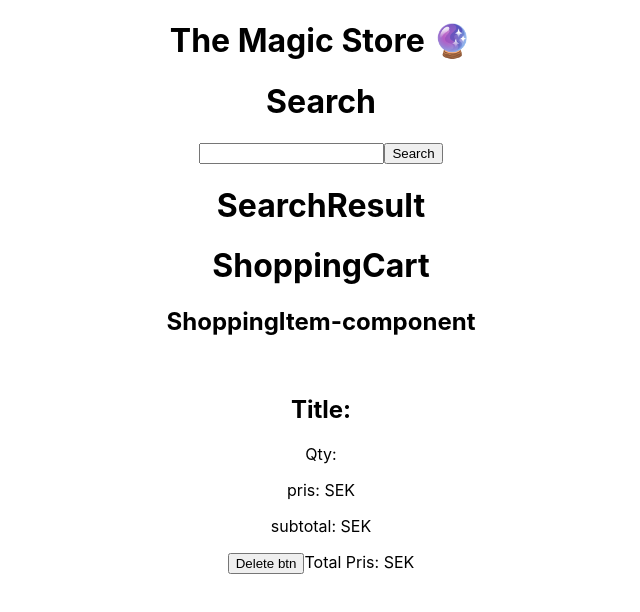
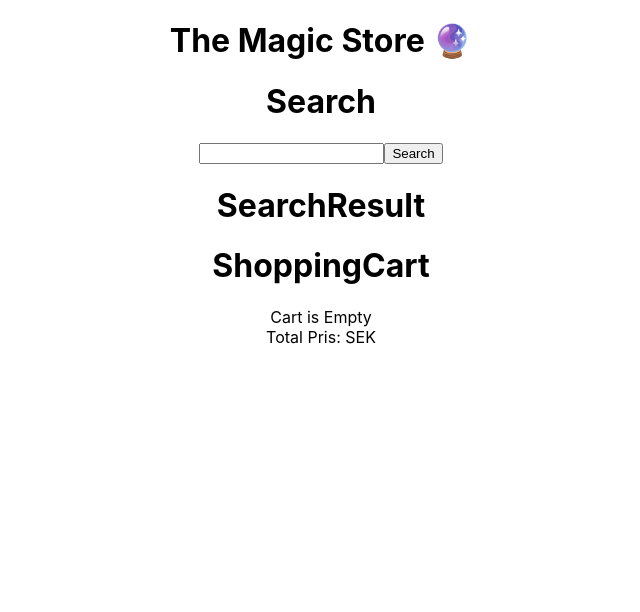
Before and after one commit to Manpec/webshop, a React (Create React App) app: page / in a window 1280 px wide. Shown: the top 612 px of the page, without its empty margins (319-959 px from the left). Built offline with nearby package versions, Linux system fonts and the light colour scheme.

Commit message:
Add items in ShoppingCart implemented

```diff
--- a/public/products.json
+++ b/public/products.json
@@ -1,69 +1,69 @@
  [
     {
-    "produktnummer": 1,
+    "productnumber": 1,
     "name": "JURASSIC WORLD GIANT DINO",
     "price": 799,
     "description": "Barn kommer att upptäcka spännande action och äventyr med denna Super Colossal dinosauriefigur i en ENORM storlek och som kan SVÄLJA MINI ACTION-FIGURER HELA. Barn kan få figuren att hacka ner de figurer de redan har, och sedan lossa spärren på magen för att släppa dem och starta en ny köttätande berättelse! Har även autentisk skulptur, textur och färg.",
     "image": "https://media.lekia.se/lekia/images/g-maki-969-5005-2022-08-24-201433226/0/0/0/jurassic-world-strike-n-roar-giant-dino.jpg"
     },
     {
-    "produktnummer": 2,
+    "productnumber": 2,
     "name": "BABY PUZZLES 5 PCS DINOSAURS",
     "price": 149,
     "description": "Fem pussel från 2 till 5 bitar. Bygg verklighetstrogna dinosauriefigurer och lek med dem.",
     "image": "https://media.lekia.se/lekia/images/g-maki-80-18873-2021-09-11-141331684/0/0/0/educa-baby-puzzles-5-pcs-dinosaurs.jpg"
     },
     {
-    "produktnummer": 3,
+    "productnumber": 3,
     "name": "PAW PATROL BIG TRUCKS PUPS VEHICLE BUNDLE",
     "price": 399,
     "description": "Med PAW Patrol-leksaker kan barnen utforska sin fantasi och utveckla sina motoriska färdigheter genom låtsaslek när de återupplever sina favoritscener från serien, som Mighty Pups och PAW Patrol Movie, eller skapa helt nya äventyr med alla PAW Patrol-valparna (var och en säljs separat). För ännu mer skoj och spännande serie-inspirerade uppdrag: ta hem Big Truck Pups action-figurer och deras team-fordon för ändlösa timmar av action-fyllda äventyr (var och en säljs separat). Från 3 år.",
     "image": "https://media.lekia.se/lekia/images/g-maki-6064501-2022-10-11-102849692/0/0/0/paw-patrol-big-trucks-pups-vehicle-bundle.jpg"
     },
     {
-    "produktnummer": 4,
+    "productnumber": 4,
     "name": "PAW PATROL, SKOJIG MÅLARBOK MED KLISTERMÄRKEN",
     "price": 59.50,
     "description": "En riktigt skojig målarbok med Paw Patrol! Boken är fylld med bilder att färgalägga och dessutom ingår fina klistermärken. Massa med skoj för de som älskar Paw Patrol. ",
     "image": "https://media.lekia.se/lekia/images/g_egmo_132200_1/555/555/2/paw-patrol-skojig-malarbok-med-klistermarken.jpg"
     },
     {
-    "produktnummer": 5,
+    "productnumber": 5,
     "name": "LEGO HARRY POTTER 76398, HOGWARTS™ SJUKHUSFLYGEL",
     "price": 599,
     "description": "LEGO® Harry Potter™ Hogwarts™ sjukhusflygel (76398) sprudlar av magiska lekmöjligheter för barn från 8 år. De kan hitta på vårdande lekar i sjukstugan eller resa i tiden i klocktornet. Perfekt för fans av Harry Potter Små häxor och trollkarlar kan följa med Harry Potter, Ron Weasley™ och Hermione Granger™ i ett mångsidigt lekset baserat på en minnesvärd scen från Harry Potteroch fången från Azkaban™.",
     "image": "https://media.lekia.se/lekia/images/g-lego-76398-2022-04-22-123108936/0/0/0/lego-harry-potter-76398-hogwarts-sjukhusflygel.jpg"
     },
     {
-    "produktnummer": 6,
+    "productnumber": 6,
     "name": "LEGO DUPLO MY FIRST",
     "price": 249,
     "description": "Ett tåg som kan knuffas med 10 sifferklossar att lasta, lasta av, stapla och sortera, plus flick-, pojk- och hundfigurer, för att utveckla uthållighet och självuttryck.Kolla in det färgglada nya LEGO® DUPLO® My First Siffertåg Lär dig räkna (10954). Med 10 sifferklossar som små barn kan lasta, lasta av, stapla och sortera, plus DUPLO flick-, pojk- och hundfigurer lek- och lärmöjligheterna tar aldrig slut.",
     "image": "https://media.lekia.se/lekia/images/g-lego-10954-2021-05-31-131226226/0/0/0/lego-duplo-my-first-10954-siffertag-lar-dig-rakna.jpg"
     },
     {
-    "produktnummer": 7,
+    "productnumber": 7,
     "name": "LEGO STAR WARS 75192, THE MILLENNIUM FALCON",
     "price": 9000,
     "description": "Bygg, lek och visa upp den ultimata LEGO® Star Wars Millennium Falcon med fantastiskt detaljerad exteriör, stor cockpit, detaljerad interiör, 7 500 delar och 2 besättningar!",
     "image": "https://media.lekia.se/lekia/images/g_lego_75192_1/0/0/0/lego-star-wars-75192-the-millennium-falcon.jpg"
     },
     {
-    "produktnummer": 8,
+    "productnumber": 8,
     "name": "LEGO JURASSIC WORLD 76949, GIGANOTOSAURUS & THERIZINOSAURUS ATTACK",
     "price": 1699,
     "description": "Äventyrliga rollekar Detta högkvalitativa lekset för barn från 9 år innehåller 6 minifigurer Owen Grady, Claire Dearing, Dr. Alan Grant med en bärnstensfärgad fossildel, Dr. Ellie Sattler, Kayla Watts och Dr. Henry Wu för väcka barns berättelser till liv. Enkla illustrerade instruktioner medföljer så att även LEGO® nybörjare kan ha roligt och bygga med självförtroendet på topp. Dinosaurieaction! ",
     "image": "https://media.lekia.se/lekia/images/g-lego-76949-2022-04-22-124713697/0/0/0/lego-jurassic-world-76949-giganotosaurus-therizinosaurus-attack.jpg"
     },
     {
-    "produktnummer": 9,
+    "productnumber": 9,
     "name": "SPIDERMAN, MOVIE FIGURE AND VEHICLE SPY",
     "price": 499,
     "description": "Spiderman med motorcykel och glider. Figuren kan sitta på motorcykeln eller lekas med utan. Sätt fast glidern på figurens rygg och tryck på en knapp för att fälla ut vingarna. Ge dig ut på spännande äventyr tillsammans med Spindelmannen och hjälps åt att rädda världen!",
     "image": "https://media.lekia.se/lekia/images/g-leki-f11105l0-2021-08-13-135850653/0/0/0/spiderman-movie-figure-and-vehicle-spy.jpg"
     },
     {
-    "produktnummer": 10,
+    "productnumber": 10,
     "name": "LEGO MARVEL 76226, SPIDER-MAN FIGUR",
     "price": 369,
     "description": "Sätt Spider-Man action i händerna på fans från 8 år med denna LEGO® Marvel Spider-Man figur (76226). Den 24 cm höga, byggbara och portabla leksaken ger barns actionfyllda superhjälteäventyr en autentisk Marvelkänsla. En egen Spidey!",
--- a/src/App.js
+++ b/src/App.js
@@ -6,9 +6,9 @@ import ShoppingCart from "./components/ShoppingCart";
 
 function App() {
   const [products, setProducts] = useState([]);
-  const [searchTerm, setSearchTerm] = useState('');
+  const [searchTerm, setSearchTerm] = useState("");
   const [searchResults, setSearchResults] = useState([]);
-
+  const [cartItems, setCartItems] = useState([]);
 
   let getJson = () => {
     fetch("products.json")
@@ -17,11 +17,7 @@ function App() {
       })
       .then((data) => {
         setProducts(data); //Update jsonData
-        //console.log(data);
       })
-      // .then(
-      //   setSearchResults(products)
-      // )
       .catch((error) => {
         console.error(error.message);
       });
@@ -32,18 +28,33 @@ function App() {
   }, []);
 
   const onClickHandler = (e) => {
-      const results = products.filter(
+    const results = products.filter(
       (product) =>
         product.name.toLowerCase().includes(searchTerm.toLowerCase()) ||
         product.description.toLowerCase().includes(searchTerm.toLowerCase())
     );
     console.log(results);
+    console.log(products);
     setSearchResults(results);
-
   };
 
-
-
+  const onAdd = (product) => {
+    const exist = cartItems.find(
+      (x) => x.product.productnumber === product.productnumber
+    );
+    if (exist) {
+      setCartItems(
+        cartItems.map((x) =>
+          x.product.productnumber === product.productnumber
+            ? { ...exist, qty: exist.qty + 1 }
+            : x
+        )
+      );
+    } else {
+      setCartItems([...cartItems, { product, qty: 1 }]);
+    }
+    console.log(cartItems);
+  };
 
   return (
     <div className="app">
@@ -55,10 +66,8 @@ function App() {
         clickHandler={onClickHandler}
       />
 
-      <SearchResult
-       searchResults={searchResults}
-      />
-      <ShoppingCart />
+      <SearchResult searchResults={searchResults} onAdd={onAdd} />
+      <ShoppingCart cartItems={cartItems} />
     </div>
   );
 }
--- a/src/components/Item.jsx
+++ b/src/components/Item.jsx
@@ -21,7 +21,7 @@ export default function Item(props) {
     <h2>{props.item.name}</h2>
     <button onClick={openModalHandler} >Link to modal </button>
     <p>{props.item.price} SEK</p>
-    <button >Add to card</button>
+    <button onClick={()=> props.onAdd(props.item)} >Add to ShoppingCart</button>
     {modalIsOpen && <Details
     item={props.item}
     onClose={closeModalHandler}
--- a/src/components/Modal.jsx
+++ b/src/components/Modal.jsx
@@ -2,6 +2,7 @@ import styles from './Modal.module.css';
 import  ReactDOM  from 'react-dom';
 
 //For styling the black-background
+//Close modal by cliking background
 const Backdrop = (props) => {
     return <div className={styles.backdrop} onClick={props.onClose}></div>
 }
--- a/src/components/SearchResult.jsx
+++ b/src/components/SearchResult.jsx
@@ -8,7 +8,7 @@ export default function SearchResult(props) {
 
         {props.searchResults.map((item, i) => (
 
-            <Item key={i} item={item} onClick={props.onShowCart}/>
+            <Item key={i} item={item} onClick={props.onShowCart} onAdd={props.onAdd}/>
 
         ))}
 
--- a/src/components/ShoppingCart.jsx
+++ b/src/components/ShoppingCart.jsx
@@ -5,23 +5,15 @@ export default function ShoppingCart(props) {
   return (
     <div>
     <h1>ShoppingCart</h1>
-    <ul>
-      {}
+    <div>{props.cartItems.length === 0 && <div>Cart is Empty</div>}</div>
+     {props.cartItems.map((item, i) => (
 
-    </ul>
-    <ShoppingItem/>
+          <ShoppingItem key={i} item={item}/>
+
+      ))}
+
     <span>Total Pris: </span>
     <span>{props.total}SEK</span>
     </div>
   )
 }
-
-
-{/* <ul>
-      {props.searchResults.map((item, i) => (
-       <li><Item
-       key={i}
-       item={item}
-       /></li>
-    ))}
-    </ul> */}
--- a/src/components/ShoppingItem.jsx
+++ b/src/components/ShoppingItem.jsx
@@ -5,15 +5,18 @@ export default function ShoppingItem(props) {
   const onDeleteHandler =() => {
 
   }
+  console.log(props.item)
+
 
   return (
     <>
     <h2>ShoppingItem-component</h2>
+
     <img src="" alt="" />
-    <h2>Title:{props.title}</h2>
-    <span>Qty:{props.quality}</span>
-    <p>pris: {props.pris} SEK</p>
-    <p>subtotal: {props.subtotal} SEK</p>
+    <h2>Title:{props.item.product.name}</h2>
+    <span>Qty:{props.item.qty}</span>
+    <p>pris: {props.item.product.price} SEK</p>
+    <p>subtotal: {parseInt(props.item.product.price )* props.item.qty} SEK</p>
     <button onClick={onDeleteHandler}>Delete btn</button>
     </>
   )
```
